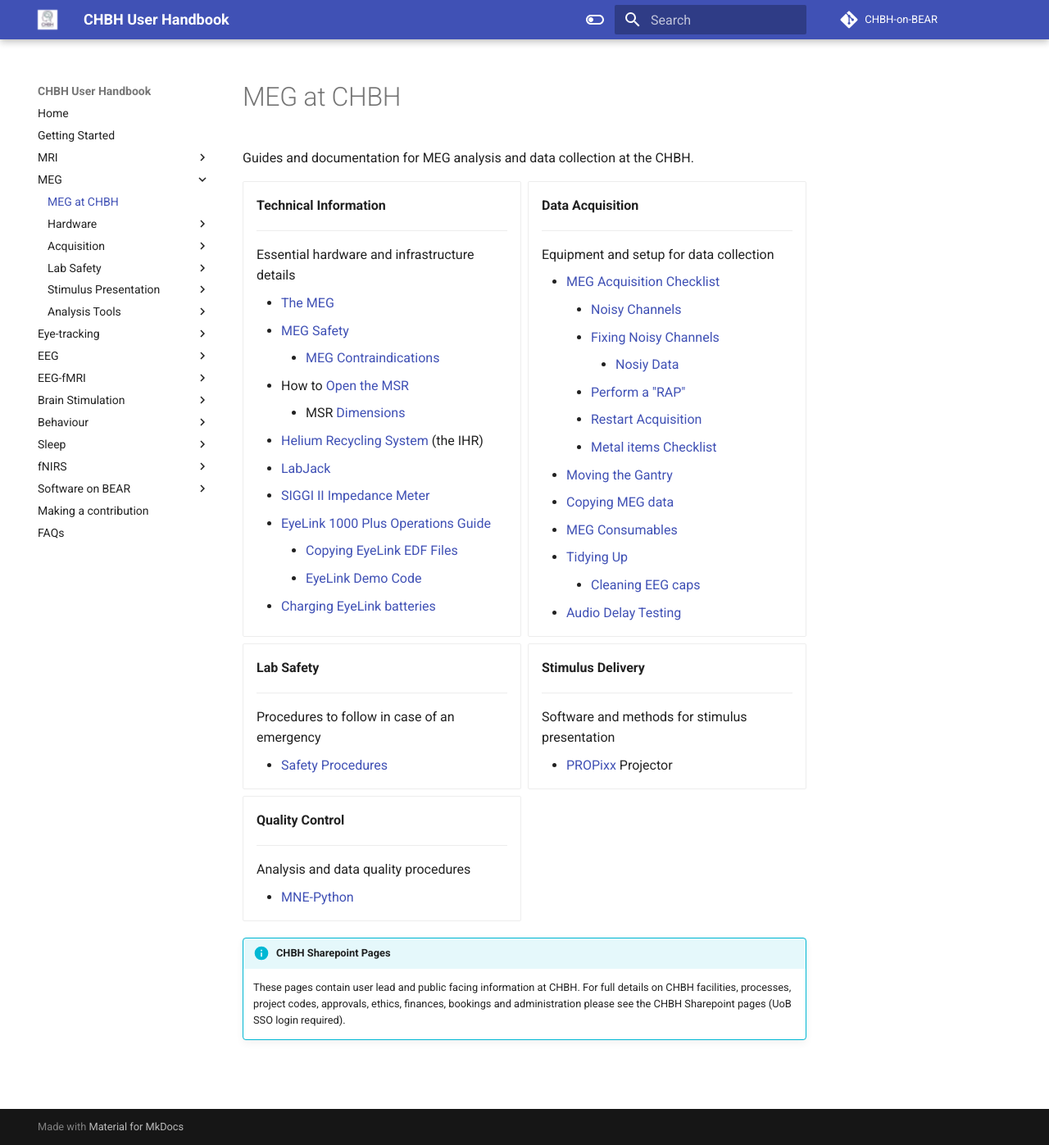
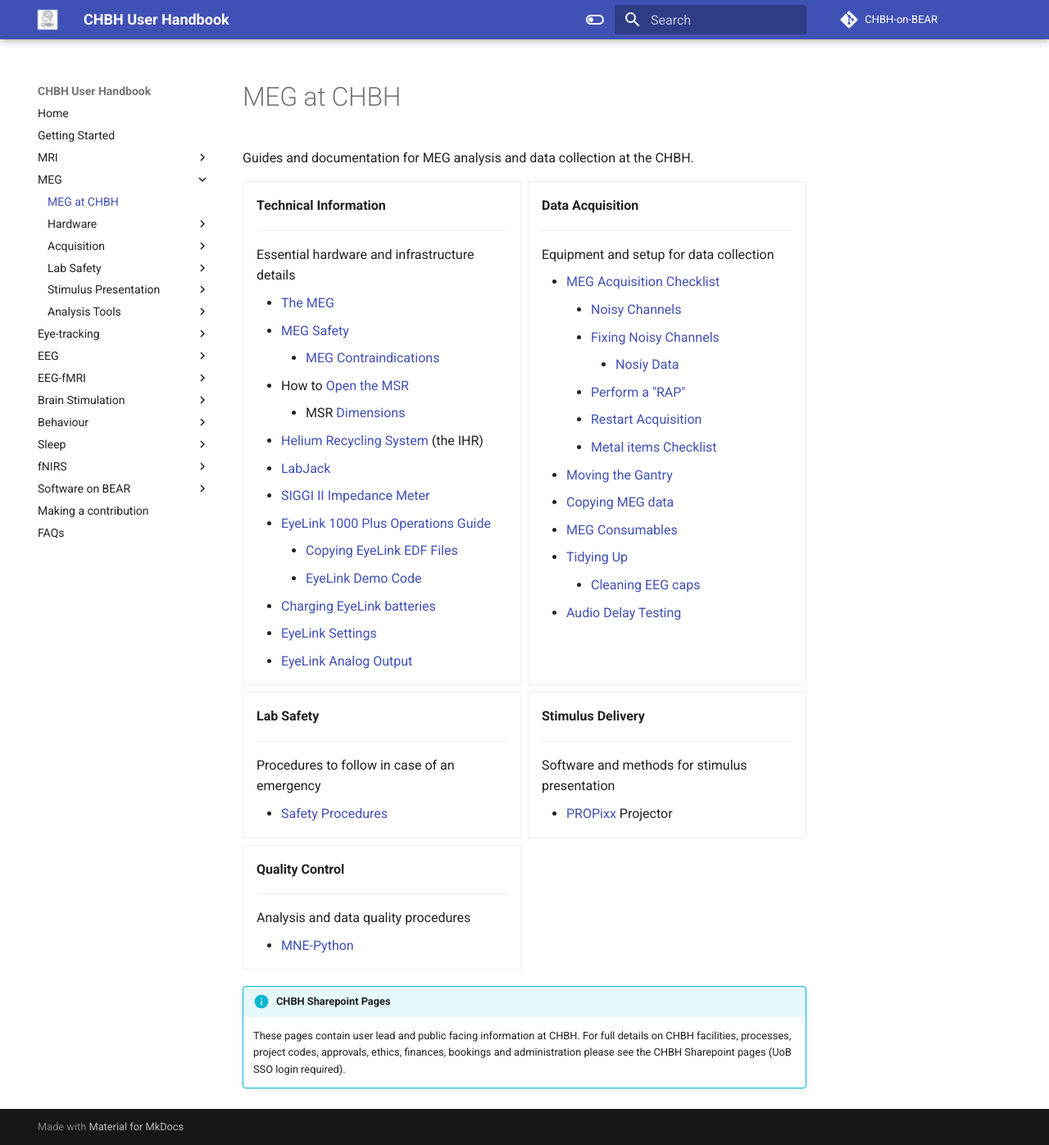
Before and after one commit to chbh-opensource/chbh-on-bear, an MkDocs documentation site: the page built from docs/meg/index.md, in a window 1280 px wide and 1397 px high. Shown: the whole window at 82% size. Built offline with MkDocs 1.6.1 and Material for MkDocs 9.7.7, drawn with Linux system fonts in a browser that asks for light colours; comment, search, counter and statistics services are not loaded.

Commit message:
Starting on EyeLink Settings & Output repos

```diff
--- a/docs/meg/index.md
+++ b/docs/meg/index.md
@@ -23,6 +23,8 @@ Guides and documentation for MEG analysis and data collection at the CHBH.
 		- [Copying EyeLink EDF Files](acquisition/copying_edf_files.md)
 		- [EyeLink Demo Code](acquisition/eyelink_demo.md)
 	- [Charging EyeLink batteries](acquisition/charging_eyelink_batteries.md)
+	- [EyeLink Settings](acquisition/eyelink_settings.md)
+	- [EyeLink Analog Output](acquisition/eyelink_analog_output.md)
 
 -   **Data Acquisition**
 
--- a/mkdocs.yml
+++ b/mkdocs.yml
@@ -84,6 +84,8 @@ nav:
       - Copying EyeLink EDF Files: meg/acquisition/copying_edf_files.md
       - EyeLink Demo Code: meg/acquisition/eyelink_demo.md
       - Charging EyeLink batteries: meg/acquisition/charging_eyelink_batteries.md
+      - EyeLink Settings: meg/acquisition/eyelink_settings.md
+      - EyeLink Analog Output: meg/acquisition/eyelink_analog_output.md
     - Acquisition:
       - MEG Checklist: meg/acquisition/meg-acquisition-checklist.md
       - Noisy Channels: meg/acquisition/noisy_channels.md
```
Also changed, not shown: docs/meg/acquisition/eyelink_analog_output.md (added, +1 -0 lines), docs/meg/acquisition/eyelink_settings.md (added, +1 -0 lines).
